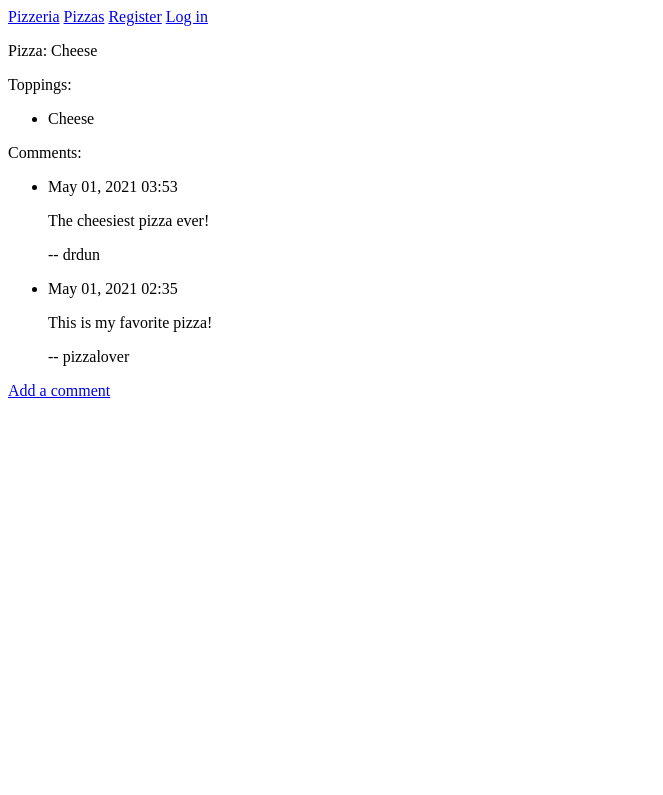
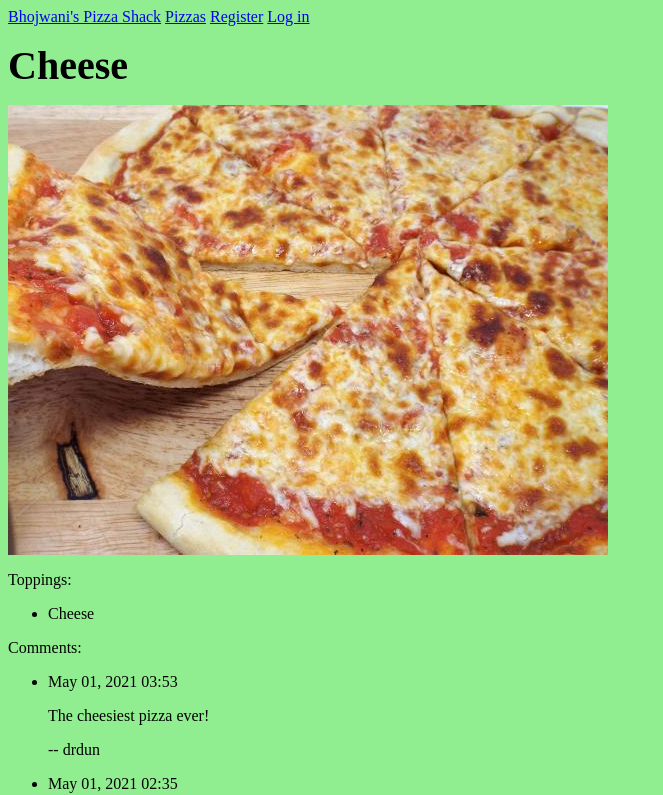
Before and after one commit to dylanrduncan/Pizzeria_Project, a Django app: page /pizzas/1/ in a window 1280 px wide. Shown: the top 795 px of the page, without its empty margins (0-663 px from the left). Before the commit the page ends 398 px from the top, so only its background shows below. Run offline with Django 3.2, Linux system fonts and the light colour scheme; data comes from the database, SQL or seed files in the repository; both versions use the stored data as it was after the commit.

Commit message:
front page image, formatting

```diff
--- a/MainApp/models.py
+++ b/MainApp/models.py
@@ -7,6 +7,7 @@ from django.contrib.auth.models import User
 class Pizza(models.Model):
     name = models.CharField(max_length=200)
     date_added = models.DateTimeField(auto_now_add=True)
+    image = models.ImageField(upload_to="images", blank=True)
 
     def __str__(self):
         return self.name
--- a/MainApp/templates/MainApp/base.html
+++ b/MainApp/templates/MainApp/base.html
@@ -1,15 +1,21 @@
+<body style='background-color:lightgreen;'>
+
     <p>
-    <a href='{% url "MainApp:index" %}'>Pizzeria</a>
+        <a href='{% url "MainApp:index" %}'>Bhojwani's Pizza Shack</a>
         <a href='{% url "MainApp:pizzas" %}'>Pizzas</a>
         {% if user.is_authenticated %}
         Hello, {{ user.username }}.
+
+    <DIV align='right'>
         <a href="{% url 'users:logout' %}">Log out</a>
         {% else %}
         <a href="{% url 'users:register' %}">Register</a>
         <a href="{% url 'users:login' %}">Log in</a>
         {% endif %}
+    </DIV>
     </p>
 
     {% block content %}
 
     {% endblock content %}
+</body>
--- a/MainApp/templates/MainApp/pizza.html
+++ b/MainApp/templates/MainApp/pizza.html
@@ -2,7 +2,11 @@
 
 {% block content %}
 
-<p>Pizza: {{ pizza }}</p>
+<b style='font-size:40px'>{{ pizza }}</b>
+<p></p>
+{% if pizza.image %}
+<img src="{{pizza.image.url}}" />
+{% endif %}
 
 <p>Toppings: </p>
 <ul>
--- a/MainApp/templates/MainApp/pizzas.html
+++ b/MainApp/templates/MainApp/pizzas.html
@@ -2,7 +2,7 @@
 
 {% block content %}
 
-<p>Pizzas</p>
+<b style=font-size:40px>Pizzas</b>
 
 <ul>
     {% for pizza in pizzas %}
```
Also changed, not shown: MainApp/templates/MainApp/index.html (+10 -6 lines), pizzeria/settings.py (+7 -0 lines), MainApp/migrations/0006_auto_20210501_0019.py (added), db.sqlite3, media/images/cheese.jpg (added), media/images/hawaiian.jfif (added), media/images/meat_lovers.jpg (added), media/images/pepperoni.jpg (added), media/images/pepperoni_vhmsV8h.jpg (added), static/bpslogo.png (renamed from bpslogo.png). Lines whose indentation alone changed are shown as unchanged.
